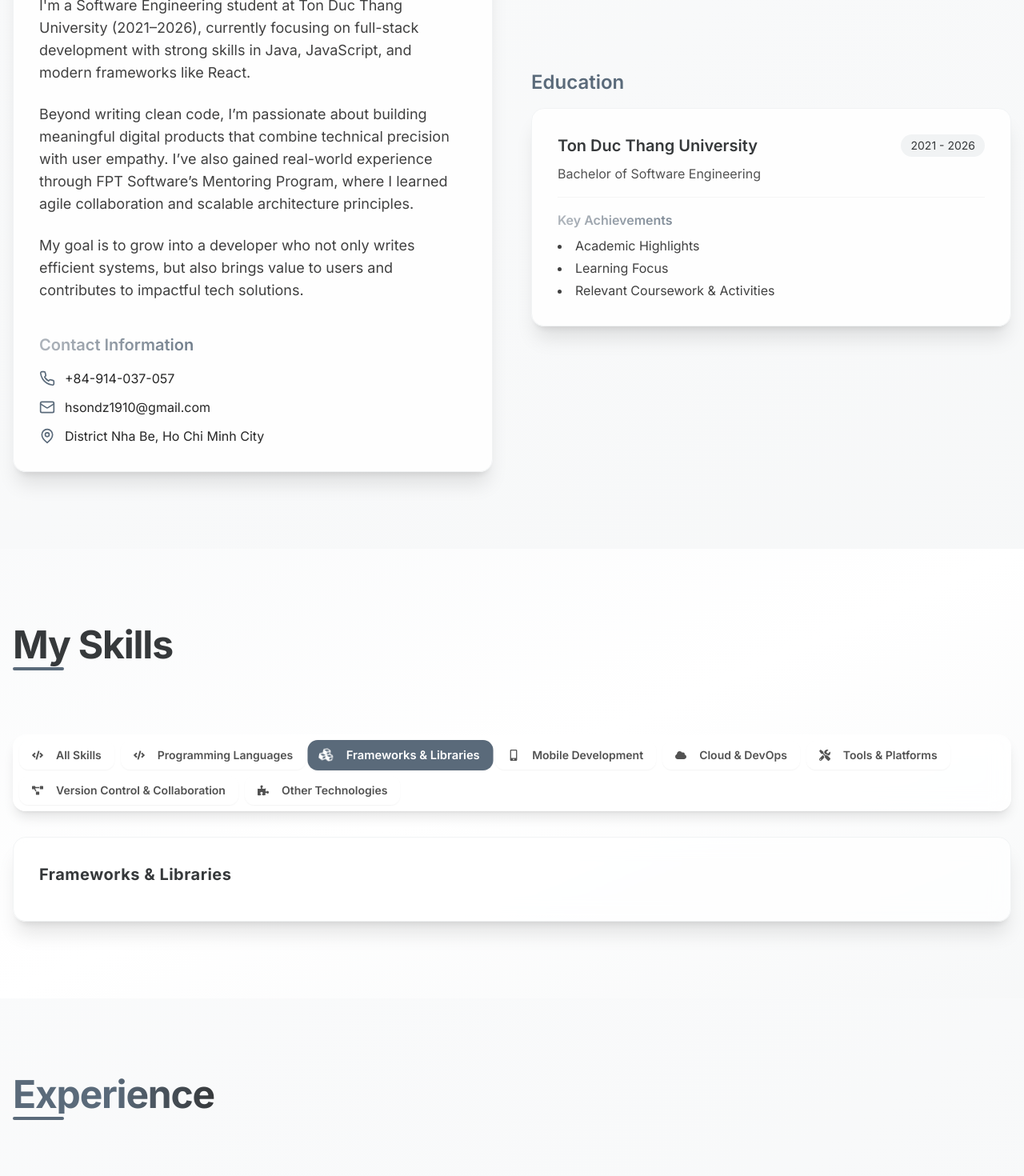
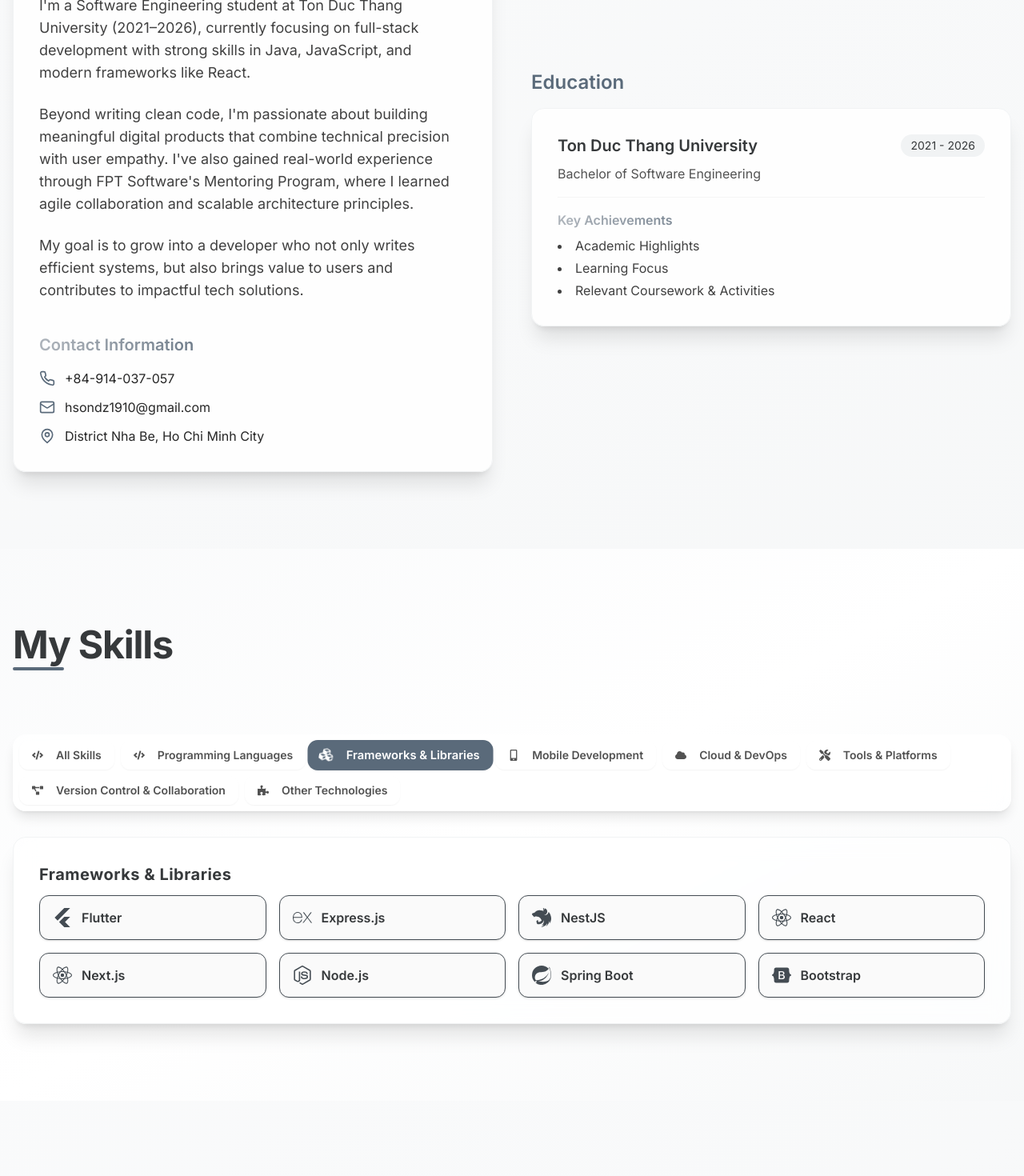
Before and after one commit to hsondz1910/phamhoangson.dev, a React (Vite) app: page / in a window 1280 px wide. Shown: the part 1120-2590 px from the top of the page at 80% size. Built offline with nearby package versions, Linux system fonts and the light colour scheme.

Commit message:
Updated personal information and skills categorization in portfolioData.ts. Added new projects with descriptions and YouTube links for enhanced visibility and engagement.

```diff
--- a/src/data/portfolioData.ts
+++ b/src/data/portfolioData.ts
@@ -4,9 +4,9 @@ export const personalInfo = {
   name: 'PHẠM HOÀNG SƠN',
   role: 'Software Engineering Student',
   about:
-      'I\'m a Software Engineering student at Ton Duc Thang University (2021–2026), currently focusing on full-stack development with strong skills in Java, JavaScript, and modern frameworks like React.\n\n' +
-      'Beyond writing clean code, I’m passionate about building meaningful digital products that combine technical precision with user empathy. I’ve also gained real-world experience through FPT Software’s Mentoring Program, where I learned agile collaboration and scalable architecture principles.\n\n' +
-      'My goal is to grow into a developer who not only writes efficient systems, but also brings value to users and contributes to impactful tech solutions.',
+      "I'm a Software Engineering student at Ton Duc Thang University (2021–2026), currently focusing on full-stack development with strong skills in Java, JavaScript, and modern frameworks like React.\n\n" +
+      "Beyond writing clean code, I'm passionate about building meaningful digital products that combine technical precision with user empathy. I've also gained real-world experience through FPT Software's Mentoring Program, where I learned agile collaboration and scalable architecture principles.\n\n" +
+      "My goal is to grow into a developer who not only writes efficient systems, but also brings value to users and contributes to impactful tech solutions.",
   email: 'hsondz1910@gmail.com',
   phone: '+84-914-037-057',
   location: 'District Nha Be, Ho Chi Minh City',
@@ -18,21 +18,49 @@ export const personalInfo = {
 };
 
 export const skills: SkillType[] = [
-  // Technical Skills
-  { name: 'Java', category: 'technical' },
-  { name: 'JavaScript', category: 'technical' },
-  { name: 'TypeScript', category: 'technical' },
-  { name: 'Spring Boot', category: 'technical' },
-  { name: 'Express.js', category: 'technical' },
-  { name: 'React', category: 'technical' },
-  { name: 'Next.js', category: 'technical' },
-  { name: 'Node.js', category: 'technical' },
-  { name: 'PostgreSQL', category: 'technical' },
-  { name: 'MongoDB', category: 'technical' },
-  { name: 'Git', category: 'technical' },
-  { name: 'Docker', category: 'technical' },
-  { name: 'RESTful APIs', category: 'technical' },
-  { name: 'Bootstrap', category: 'technical' },
+  // Programming Languages
+  { name: 'Java', category: 'technical', group: 'Programming Languages' },
+  { name: 'Dart', category: 'technical', group: 'Programming Languages' },
+  { name: 'JavaScript', category: 'technical', group: 'Programming Languages' },
+  { name: 'TypeScript', category: 'technical', group: 'Programming Languages' },
+  // Mobile Development
+  { name: 'Android (Java)', category: 'technical', group: 'Mobile Development' },
+  { name: 'Flutter', category: 'technical', group: 'Mobile Development' },
+  { name: 'Firebase Realtime Database', category: 'technical', group: 'Mobile Development' },
+  { name: 'Firebase Authentication', category: 'technical', group: 'Mobile Development' },
+  { name: 'Firebase Firestore', category: 'technical', group: 'Mobile Development' },
+  // Frameworks & Libraries
+  { name: 'Flutter', category: 'technical', group: 'Frameworks & Libraries' },
+  { name: 'Express.js', category: 'technical', group: 'Frameworks & Libraries' },
+  { name: 'NestJS', category: 'technical', group: 'Frameworks & Libraries' },
+  { name: 'React', category: 'technical', group: 'Frameworks & Libraries' },
+  { name: 'Next.js', category: 'technical', group: 'Frameworks & Libraries' },
+  { name: 'Node.js', category: 'technical', group: 'Frameworks & Libraries' },
+  { name: 'Spring Boot', category: 'technical', group: 'Frameworks & Libraries' },
+  { name: 'Bootstrap', category: 'technical', group: 'Frameworks & Libraries' },
+  // Cloud & DevOps
+  { name: 'Firebase', category: 'technical', group: 'Cloud & DevOps' },
+  { name: 'Firebase Storage', category: 'technical', group: 'Cloud & DevOps' },
+  { name: 'Docker', category: 'technical', group: 'Cloud & DevOps' },
+  { name: 'GitHub', category: 'technical', group: 'Cloud & DevOps' },
+  { name: 'Git', category: 'technical', group: 'Cloud & DevOps' },
+  { name: 'CI/CD basics', category: 'technical', group: 'Cloud & DevOps' },
+  // Tools & Platforms
+  { name: 'Android Studio', category: 'technical', group: 'Tools & Platforms' },
+  { name: 'Visual Studio Code', category: 'technical', group: 'Tools & Platforms' },
+  { name: 'Firebase Console', category: 'technical', group: 'Tools & Platforms' },
+  { name: 'PostgreSQL', category: 'technical', group: 'Tools & Platforms' },
+  { name: 'MongoDB', category: 'technical', group: 'Tools & Platforms' },
+  // Version Control & Collaboration
+  { name: 'Git', category: 'technical', group: 'Version Control & Collaboration' },
+  { name: 'GitHub', category: 'technical', group: 'Version Control & Collaboration' },
+  { name: 'Branching', category: 'technical', group: 'Version Control & Collaboration' },
+  { name: 'Pull Request', category: 'technical', group: 'Version Control & Collaboration' },
+  { name: 'GitHub Insights', category: 'technical', group: 'Version Control & Collaboration' },
+  // Other Technologies
+  { name: 'RESTful APIs', category: 'technical', group: 'Other Technologies' },
+  { name: 'JWT', category: 'technical', group: 'Other Technologies' },
+  { name: 'JSON', category: 'technical', group: 'Other Technologies' },
   // Soft Skills
   { name: 'Problem Solving', category: 'soft' },
   { name: 'Teamwork & Collaboration', category: 'soft' },
@@ -70,6 +98,7 @@ export const projects: ProjectType[] = [
     role: 'Backend Developer',
     githubLink: 'https://github.com/hsondz1910/techmart',
     image: 'https://i.postimg.cc/QxNn0h6Z/techmart.png',
+    youtubeLink: 'https://www.youtube.com/watch?v=fGzRPXI3OGE',
   },
   {
     id: 'roomsync',
@@ -79,6 +108,17 @@ export const projects: ProjectType[] = [
     role: 'Lead Developer',
     githubLink: 'https://github.com/hsondz1910/room-manager',
     image: 'https://i.postimg.cc/dQjx2Lj9/roomsync.png',
+    youtubeLink: 'https://www.youtube.com/watch?v=YUTZN_AYqwk',
+  },
+  {
+    id: 'emailhub',
+    title: 'EMAILHUB – Flutter Email Client App',
+    description: 'Built a cross-platform email client with account management, email composition, inbox organization, and advanced search. Supported password recovery, 2FA, and real-time updates. Team size: 3.',
+    techStack: ['Flutter', 'Dart', 'Firebase Authentication', 'Firebase Firestore', 'Firebase Storage', 'GitHub'],
+    role: 'Mobile Developer',
+    githubLink: '',
+    image: 'https://i.postimg.cc/vmr06SHZ/emailhub.png',
+    youtubeLink: 'https://www.youtube.com/watch?v=YUTZN_AYqwk',
   }
 ];
 
```
